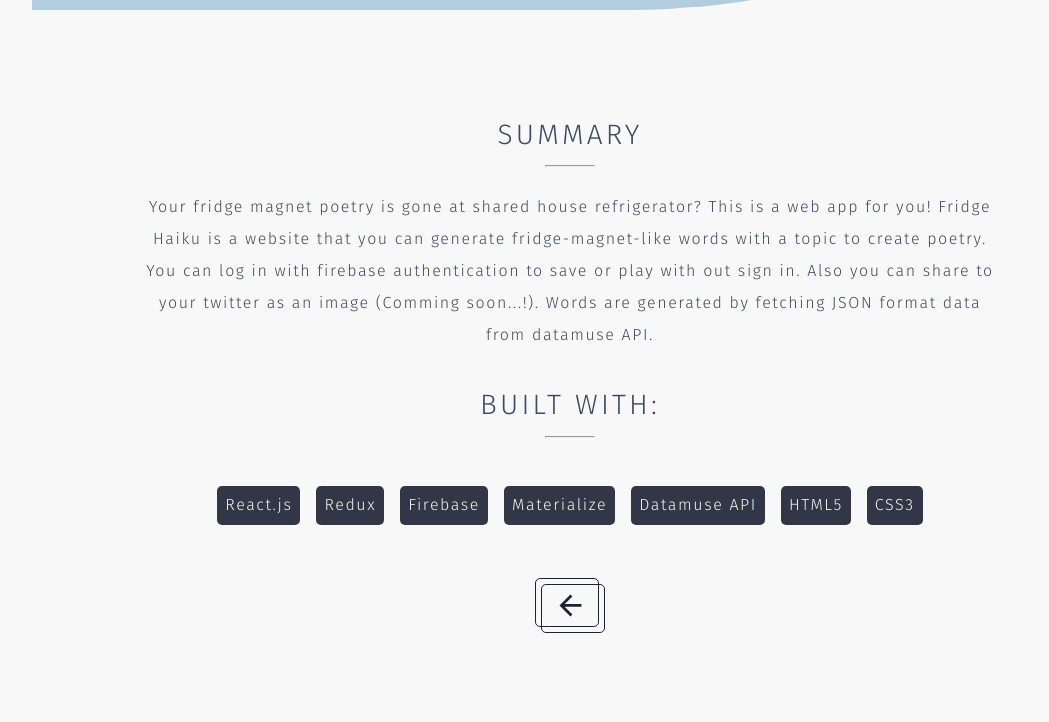
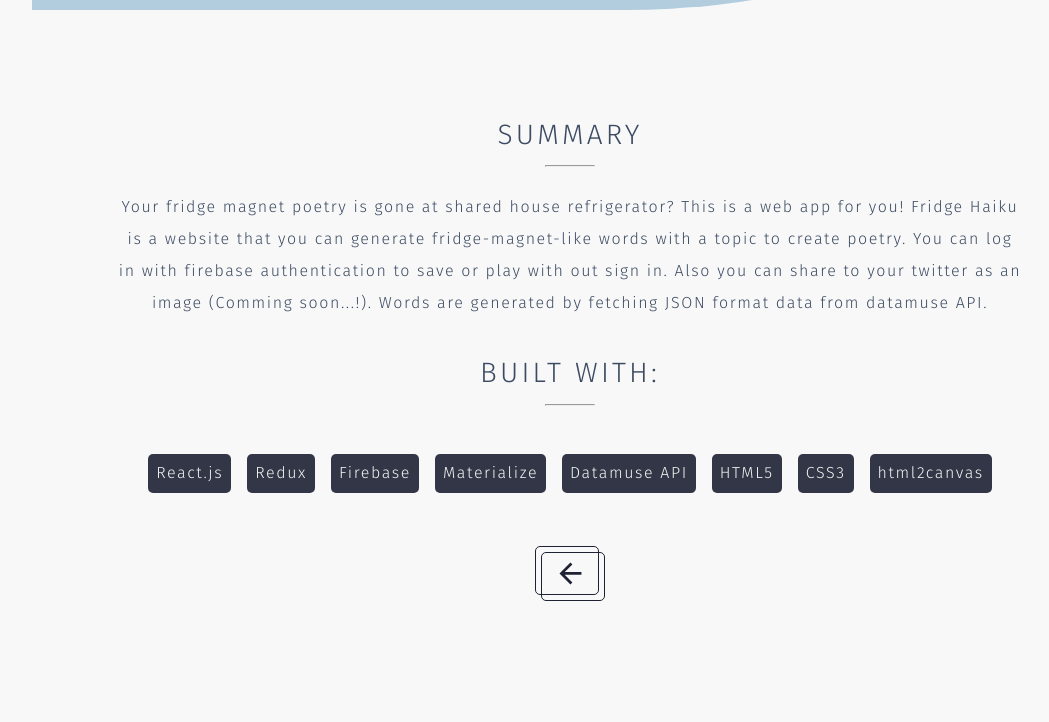
Before and after one commit to Sayumi-n/portfolio-react, a React (Create React App) app: page /work1 in a window 1280 px wide. Shown: the part 586-1308 px from the top of the page, without its empty margins (70-1119 px from the left). Built offline with nearby package versions, Linux system fonts and the light colour scheme.

Commit message:
project desc edited

```diff
--- a/public/index.html
+++ b/public/index.html
@@ -24,7 +24,7 @@
     <meta name="theme-color" content="#000000" />
     <meta
       name="description"
-      content="Web site created using create-react-app"
+      content="Hi, I'm Sayumi, a Front-end Web Developer."
     />
     <link rel="apple-touch-icon" href="%PUBLIC_URL%/images/icon.png" />
     <!--
--- a/src/components/subpage/ProjectContent.jsx
+++ b/src/components/subpage/ProjectContent.jsx
@@ -4,7 +4,13 @@ export const ProjectObj = {
     summary:
       "Fridge Haiku is a website that you can generate fridge-magnet-like words with a topic to create poetry. You can log in with firebase authentication to save or play with out sign in. Words are generated by fetching JSON format data from datamuse API.",
     madeWithMain: ["React.js", "Redux", "Firebase"],
-    madeWithSub: ["Materialize", "Datamuse API", "HTML5", "CSS3"],
+    madeWithSub: [
+      "Materialize",
+      "Datamuse API",
+      "HTML5",
+      "CSS3",
+      "html2canvas",
+    ],
     description:
       "Your fridge magnet poetry is gone at shared house refrigerator? This is a web app for you! Fridge Haiku is a website that you can generate fridge-magnet-like words with a topic to create poetry. You can log in with firebase authentication to save or play with out sign in. Also you can share to your twitter as an image (Comming soon...!). Words are generated by fetching JSON format data from datamuse API.",
   },
@@ -27,6 +33,6 @@ export const ProjectObj = {
 
     // ],
     description:
-      "My first individual responsive website project after I learned HTML/CSS for 2 months. First website demo:https://noellatradingcompany.github.io/  Since the company didn't have website yet, I built this website from scratch with Figma, HTML5, CSS3, JavaScript and jQuery. After I learned React for 2 months and get to know some principals of UI/UX design with online tutorials, I rebuilt website with React.js. Still discussing what functions they need, will be updated with additional functionality like online shop and Instagram API. Noella means Christmas in French, and the company owns two gift stores with different concepts in Vancouver, so I tried design website that fits to both of them.",
+      "My first individual responsive website project after I learned HTML/CSS for 2 months. Since the company didn't have website yet, I built this website from scratch with Figma, HTML5, CSS3, JavaScript and jQuery. After I learned React for 2 months and get to know some principals of UI/UX design with online tutorials, I rebuilt website with React.js. Still discussing what functions they need, will be updated with additional functionality like online shop and Instagram API. Noella means Christmas in French, and the company owns two gift stores with different concepts in Vancouver, so I tried design website that fits to both of them.",
   },
 };
--- a/src/components/subpage/Work1.jsx
+++ b/src/components/subpage/Work1.jsx
@@ -30,7 +30,7 @@ const StyledSection = styled.section`
   text-align: center;
 `;
 const StyledContainer = styled(Grid)`
-  padding: 32px 10%;
+  padding: 32px 8%;
 `;
 
 const StyledImg = styled.img`
--- a/src/components/subpage/Work2.jsx
+++ b/src/components/subpage/Work2.jsx
@@ -30,7 +30,7 @@ const StyledSection = styled.section`
   text-align: center;
 `;
 const StyledContainer = styled(Grid)`
-  padding: 32px 10%;
+  padding: 32px 8%;
   text-align: center;
 `;
 
--- a/src/components/subpage/Work3.jsx
+++ b/src/components/subpage/Work3.jsx
@@ -29,7 +29,7 @@ const StyledSection = styled.section`
   text-align: center;
 `;
 const StyledContainer = styled(Grid)`
-  padding: 32px 10%;
+  padding: 32px 8%;
   text-align: center;
 `;
 
```
